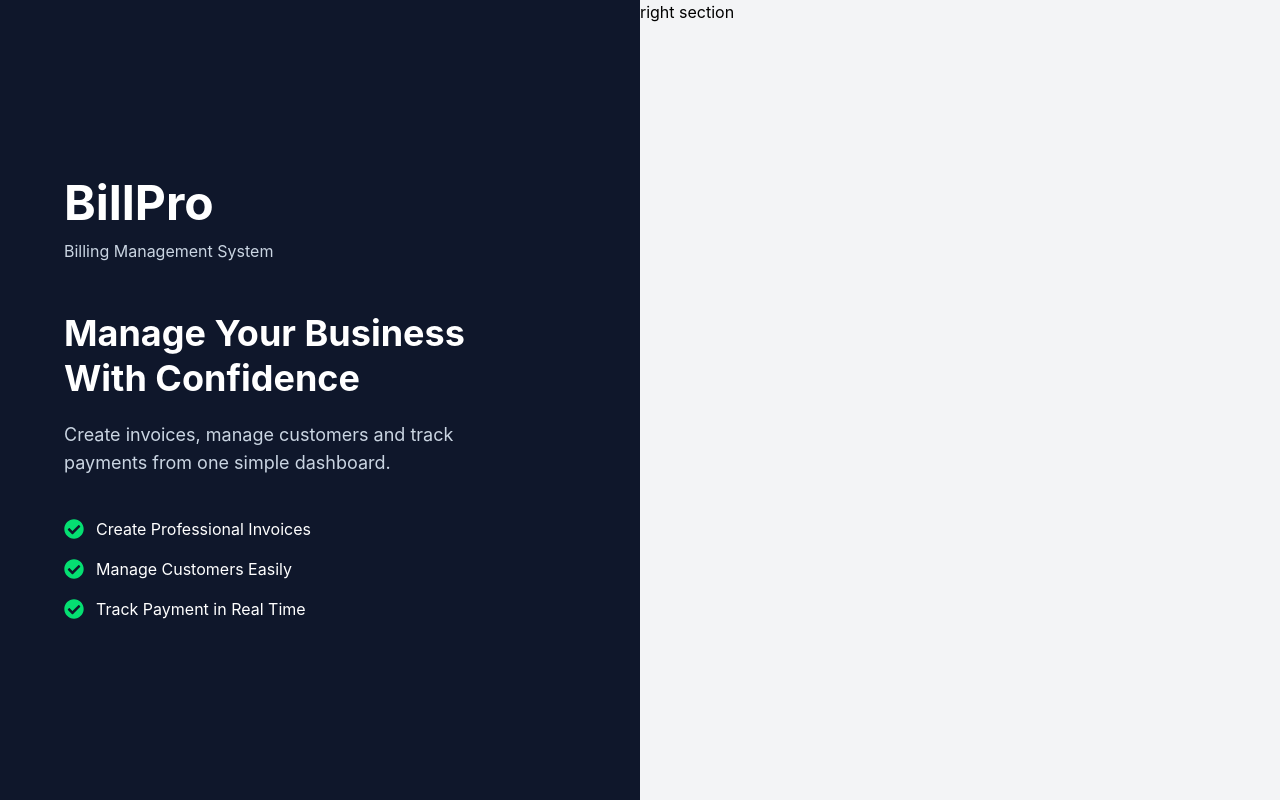
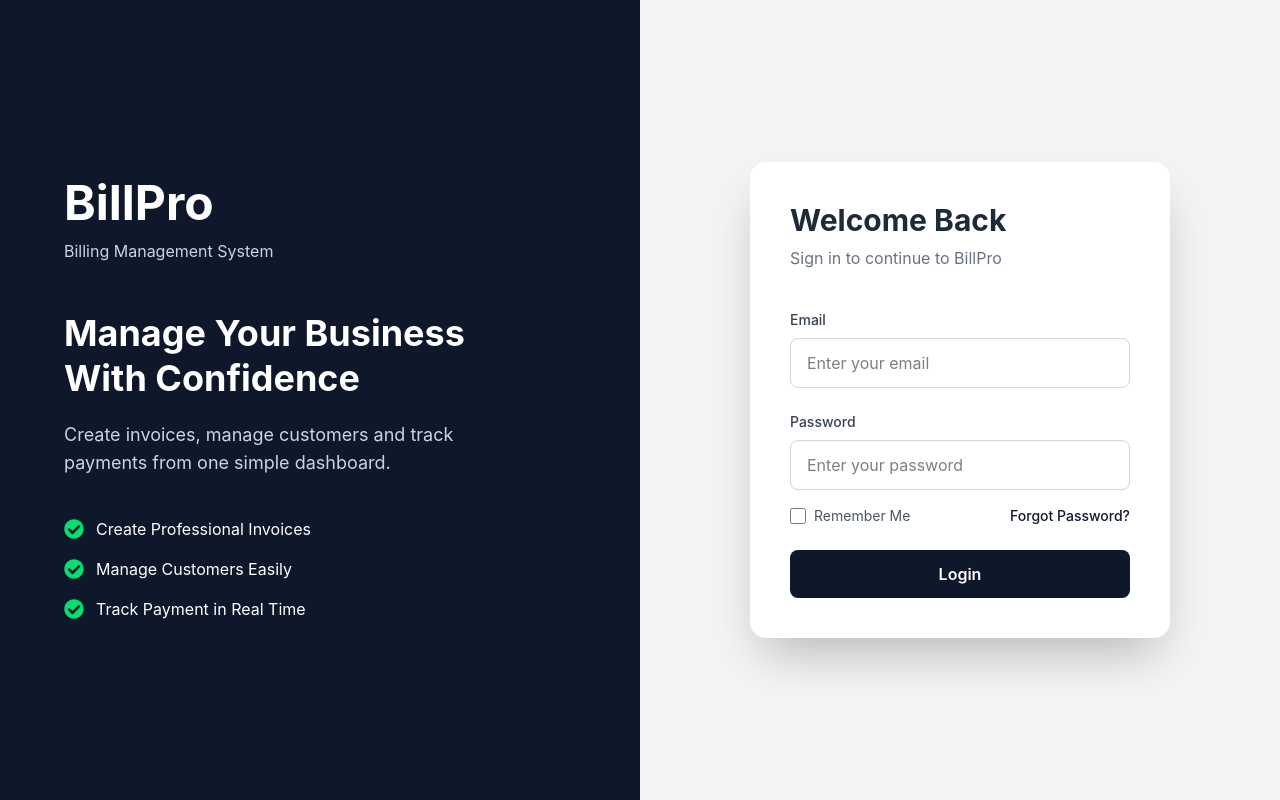
Before and after one commit to Mistrygeeta/Billing-App, a React app in the folder frontend/: page /login in a window 1280 px wide. Built offline with nearby package versions, Linux system fonts and the light colour scheme; the HTML template or start-up script is replaced by a standard one.

Commit message:
Enhance Login component layout with improved styling and added functionality

```diff
--- a/frontend/src/pages/Login.jsx
+++ b/frontend/src/pages/Login.jsx
@@ -1,6 +1,6 @@
 import { useState } from "react";
 import { FaCheckCircle } from "react-icons/fa";
-import { useNavigate } from "react-router-dom";
+import { Link, useNavigate } from "react-router-dom";
 
 
 const Login = () => {
@@ -60,8 +60,29 @@ const Login = () => {
        </div>
        </div>
        </div>
-       <div className="w-1/2">
-        right section
+       <div className="w-1/2 flex justify-center items-center ">
+        <div className="bg-white rounded-2xl shadow-2xl p-10 w-[420px]">
+            <h2 className="text-3xl font-bold text-gray-800">Welcome Back</h2>
+            <p className="text-gray-500 mt-2">Sign in to continue to BillPro</p>
+        <div className="mt-10">
+          <label htmlFor="email" className="block text-sm font-medium text-gray-700 mb-2 ">Email</label>
+          <input type="email" id="email" placeholder="Enter your email" value={email} onChange={handleEmailChange}
+          className="w-full border border-gray-300 rounded-lg px-4 py-3 outline-none focus:ring-2 focus:ring-slate-900" />
+        </div>
+        <div className="mt-6">
+          <label htmlFor="password" className="block text-sm font-medium text-gray-700 mb-2">Password</label>
+          <input type="password" id="password" placeholder="Enter your password" value={password} onChange={handlePasswordChange}
+          className="w-full border border-gray-300 rounded-lg px-4 py-3 outline-none focus:ring-2 focus:ring-slate-900"/>
+        </div>
+        <div className="flex justify-between items-center mt-4">
+          <div className="flex items-center gap-2" >
+            <input type="checkbox" id="remember"className="w-4 h-4 " />
+            <label htmlFor="remember" className="text-sm text-gray-600">Remember Me</label>
+          </div>
+          <Link to="/forgot-password" className="text-sm text-slate-900 font-medium hover:underline">Forgot Password?</Link>
+        </div>
+        <button onClick={handleLogin} className="w-full bg-slate-900 text-white py-3 rounded-lg font-semibold mt-6 hover:bg-slate-700 transition duration-300">Login</button>
+        </div>
     </div>
     </div>
   )
```
